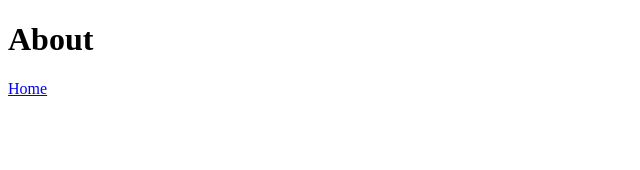
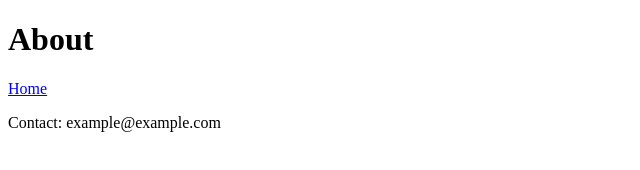
Before and after one commit to allanbastian/git-workflow-assignment, a plain HTML site: page about.html in a window 1280 px wide. Shown: the whole page, without its empty margins (0-640 px from the left). Drawn offline with Linux system fonts and the light colour scheme.

Commit message:
Add contact line to about.html on feature branch

```diff
--- a/about.html
+++ b/about.html
@@ -1,3 +1,4 @@
 <!DOCTYPE html>
 <html><head><title>About</title></head>
 <body><h1>About</h1><a href="index.html">Home</a></body></html>
+<p>Contact: example@example.com</p>
```
